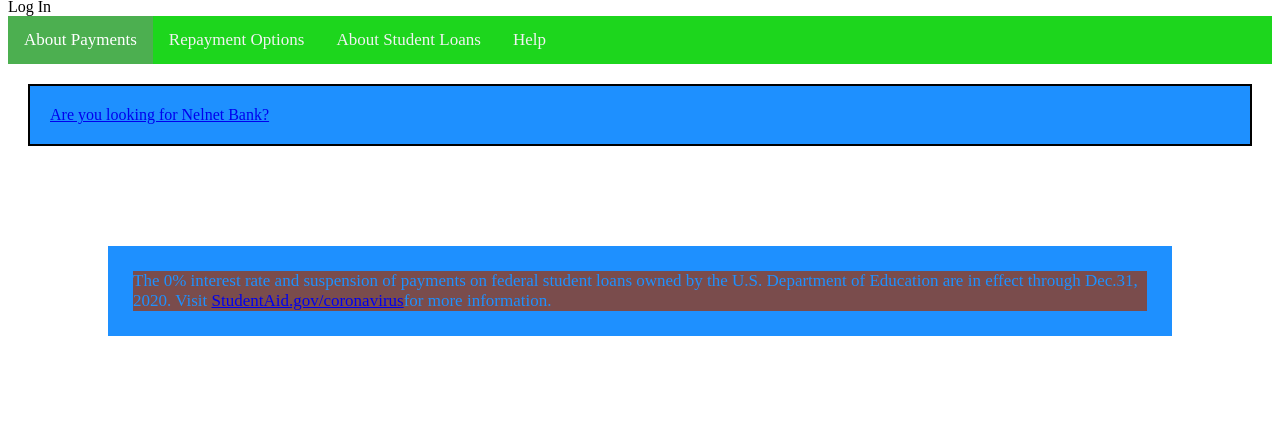
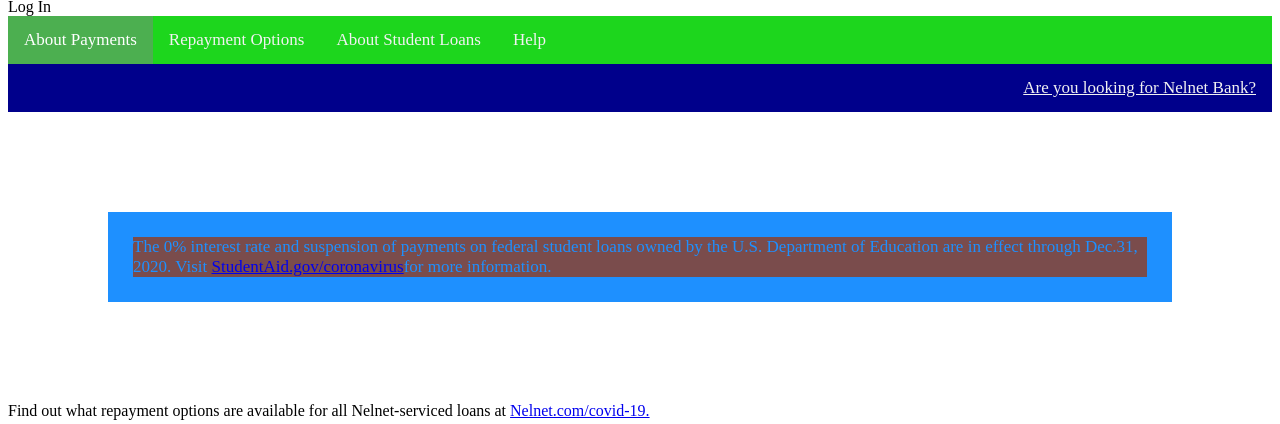
Before and after one commit to JoannaLindblad/mockNNsite, a plain HTML site: page index.html in a window 1280 px wide. Shown: the part 62-486 px from the top of the page. Drawn offline with Linux system fonts and the light colour scheme.

Commit message:
Edit to looking for Nelnet bank bar

```diff
--- a/index.html
+++ b/index.html
@@ -37,12 +37,32 @@
   color: white;
 }
 
+/* Add a darkblue background color to the top navigation */
 .bank {
-        background-color: dodgerblue;
-        color: white;
-        border: 2px solid black;
-        margin: 20px;
-        padding: 20px;
+  background-color:darkblue;
+  overflow: hidden;
+}
+
+/* Style the links inside the bank bar */
+.bank a {
+  float: right;
+  color: #f2f2f2;
+  text-align: center;
+  padding: 14px 16px;
+  text-decoration: none;
+  font-size: 17px;
+}
+
+/* Change the color of links on hover for bank */
+.bank a:hover {
+  background-color: #ddd;
+  color: black;
+}
+
+/* Add a color to the active/current link for bank */
+.bank a.active {
+  background-color:darkblue;
+  color: white;
 }
 
 </style>
@@ -65,7 +85,7 @@ style="width: 100px; height:30px;">
         <a href="#help">Help</a>
 </div>
 <div class="bank">
-<a href="https://www.nelnetbank.com/" target="_blank">Are you looking for Nelnet Bank?</a>
+<a href="https://www.nelnetbank.com/" target="_blank"><u>Are you looking for Nelnet Bank?</u></a>
 </div>
 <!--add white color to href below-->
 <p style="font-size:17px; color:dodgerblue; background-color:rgb(122, 76, 76); border:25px solid dodgerblue; margin:100px;">
```
